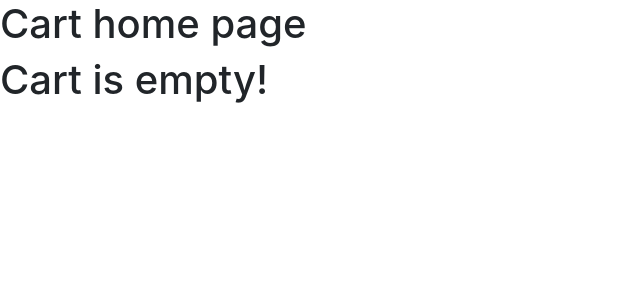
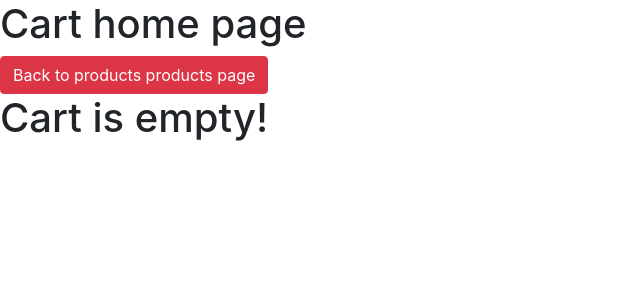
Before and after one commit to UdrescuVlad/krypnite_, a Django app: page /cart/home in a window 1280 px wide. Shown: the part 126-426 px from the top of the page, without its empty margins (0-640 px from the left). Run offline with Django 3.2, Linux system fonts and the light colour scheme; the visitor is signed in with stand-in values (Sample User, id 1); data comes from the database, SQL or seed files in the repository; data that the repository does not hold is empty; some libraries are stand-ins or nearby versions.

Commit message:
button to products from cart home and button to products from login

```diff
--- a/cart_app/templates/home.html
+++ b/cart_app/templates/home.html
@@ -3,14 +3,19 @@
 {% block content %}
 
 <h1>Cart home page</h1>
+<div class="btn-group">
+    <a href="/krypnite/products" class="btn btn-outline-danger active">
+        Back to products products page
+    </a>
+</div>
 {% if cart.products.exists %}
     <table class="table">
         <thead>
-        <tr>
-            <th scope="col">#</th>
-            <th scope="col">Name</th>
-            <th scope="col">Price</th>
-        </tr>
+            <tr>
+                <th scope="col">#</th>
+                <th scope="col">Name</th>
+                <th scope="col">Price</th>
+            </tr>
         </thead>
         <tbody>
             {% for product in cart.products.all %}
@@ -38,7 +43,6 @@
                     <b> Total: {{ cart.total }} </b>
                 </td>
             </tr>
-
         </tbody>
     </table>
 {% else %}
--- a/cart_app/views.py
+++ b/cart_app/views.py
@@ -5,12 +5,12 @@ from .models import Cart, cart_pre_save_receiver
 from krypniteweb.models import Product, product_pre_save_receiver
 from django.contrib.auth.decorators import login_required
 
-@login_required
+# @login_required
 def cart_home(request):
     cart, new_obj = Cart.objects.new_or_get(request)
     return render(request, "home.html", {'cart':cart})
 
-@login_required
+# @login_required
 def cart_update(request):
     product_id = request.POST.get('product_id')
     if product_id is not None:
--- a/krypniteweb/templates/login.html
+++ b/krypniteweb/templates/login.html
@@ -133,6 +133,9 @@
             <br><br>
         </form>
         <a href="{% url 'krypnite:register' %}" class="btn btn-outline-dark btn-sm" role="button">I don't have an account</a>
+        <br><br>
+        <a href="/krypnite/products" class="btn btn-outline-primary btn-sm" role="button">Get me to products page</a>
+
         <p class="mt-5 mb-3 text-muted">&copy;2021</p>
     </main>
     <script>
--- a/krypniteweb/views.py
+++ b/krypniteweb/views.py
@@ -12,7 +12,7 @@ from krypniteweb.templates import *
 
 from django.contrib.auth.decorators import login_required
 
-@login_required
+# @login_required
 def viewProducts(request):
     query_set = Product.objects.all()
     cart_obj, new_or_not = Cart.objects.new_or_get(request)
```
